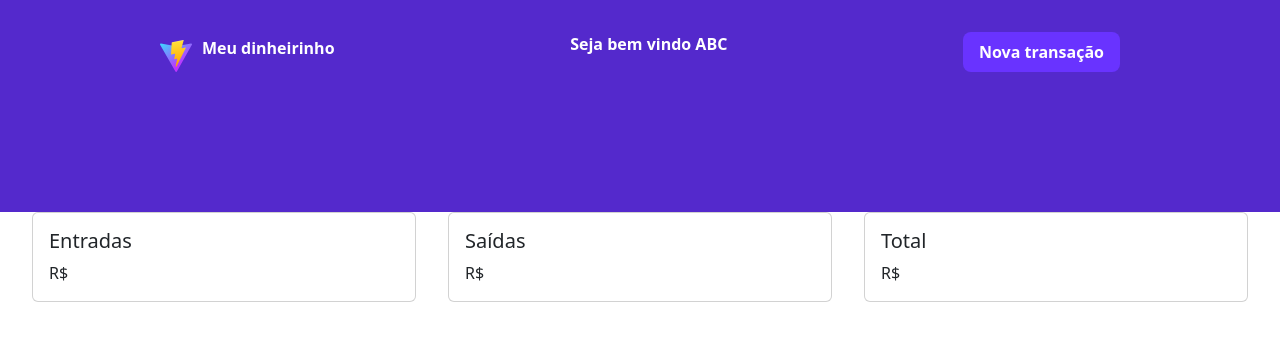
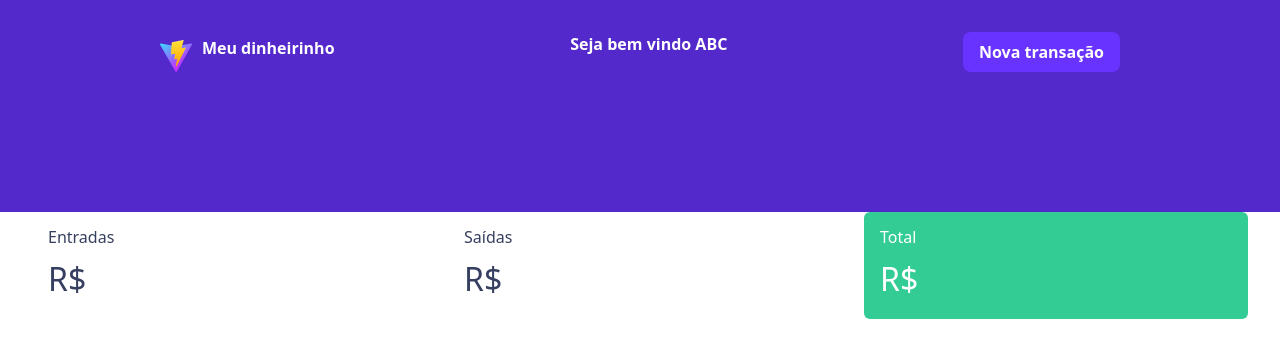
Before and after one commit to diegodsm314/meudinheirinho, a React (Vite) app: page / in a window 1280 px wide. Shown: the top 358 px of the page. Built offline with nearby package versions, Linux system fonts and the light colour scheme; no server answers.

Commit message:
update  card tsx

```diff
--- a/src/App.css
+++ b/src/App.css
@@ -8,7 +8,7 @@
     --positive: #33CC95;
     --negative: #E62E4D;
     --white: #FFFFFF;
-    --titles: #363F5F;
+    --title: #363F5F;
     --text: #969CB3;
     --background: #F0F2F5;
 }
--- a/src/components/Card.css
+++ b/src/components/Card.css
@@ -4,8 +4,27 @@
     gap: 2rem;
     margin-top: -10rem;
     margin: 0 2rem;
+    font: 400 normal 'Poppins';
+}
+
+.card {
+    border: none;
 }
 
 .card-title {
+    font-size: 16px;
+}
+
+.card-text {
+    font-size: 32px;
+}
+
+
+.white-card {
     color: var(--title);
 }
+
+.green-card {
+    background-color: var(--positive);
+    color: var(--white);
+}
--- a/src/components/Card.jsx
+++ b/src/components/Card.jsx
@@ -14,26 +14,26 @@ function CardUnique() {
   }, [])
   return (
     <div className="summary">
-      <Card className="card">
+      <Card className="card white-card">
         <Card.Body>
           <Card.Title className="card-title">Entradas</Card.Title>
-          <Card.Text>
+          <Card.Text className="card-text">
             R$ { }
           </Card.Text>
         </Card.Body>
       </Card>
-      <Card className="card">
+      <Card className="card white-card">
         <Card.Body>
           <Card.Title className="card-title">Saídas</Card.Title>
-          <Card.Text>
+          <Card.Text className="card-text">
             R$ { }
           </Card.Text>
         </Card.Body>
       </Card>
-      <Card className="card">
+      <Card className="card green-card">
         <Card.Body>
           <Card.Title className="card-title">Total</Card.Title>
-          <Card.Text>
+          <Card.Text className="card-text">
             R$ { }
           </Card.Text>
         </Card.Body>
```
